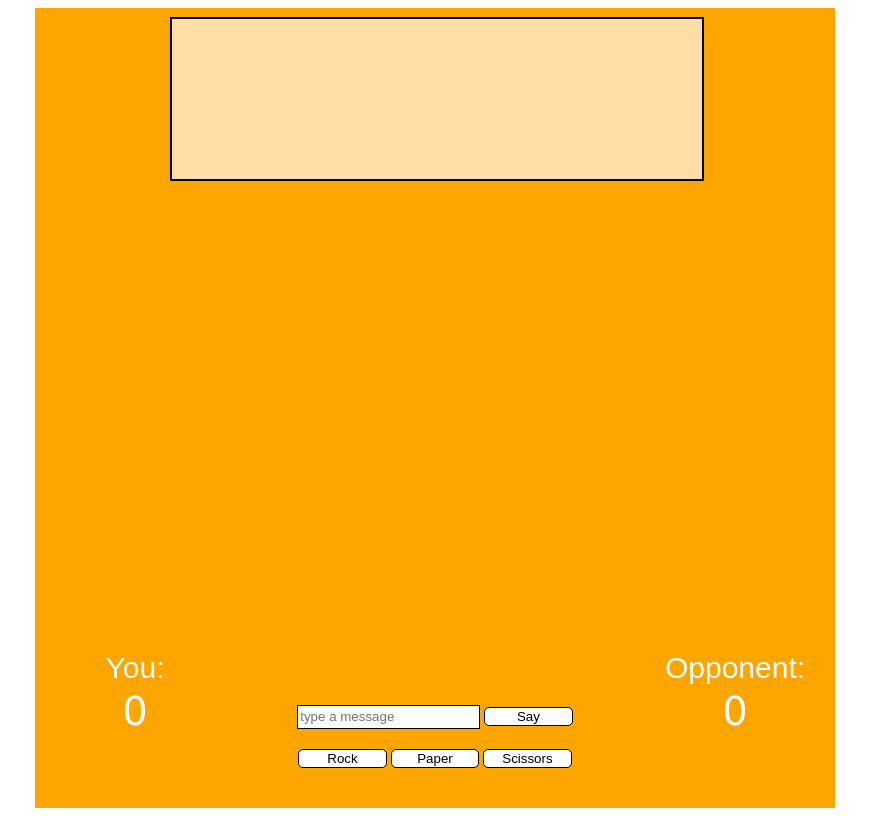
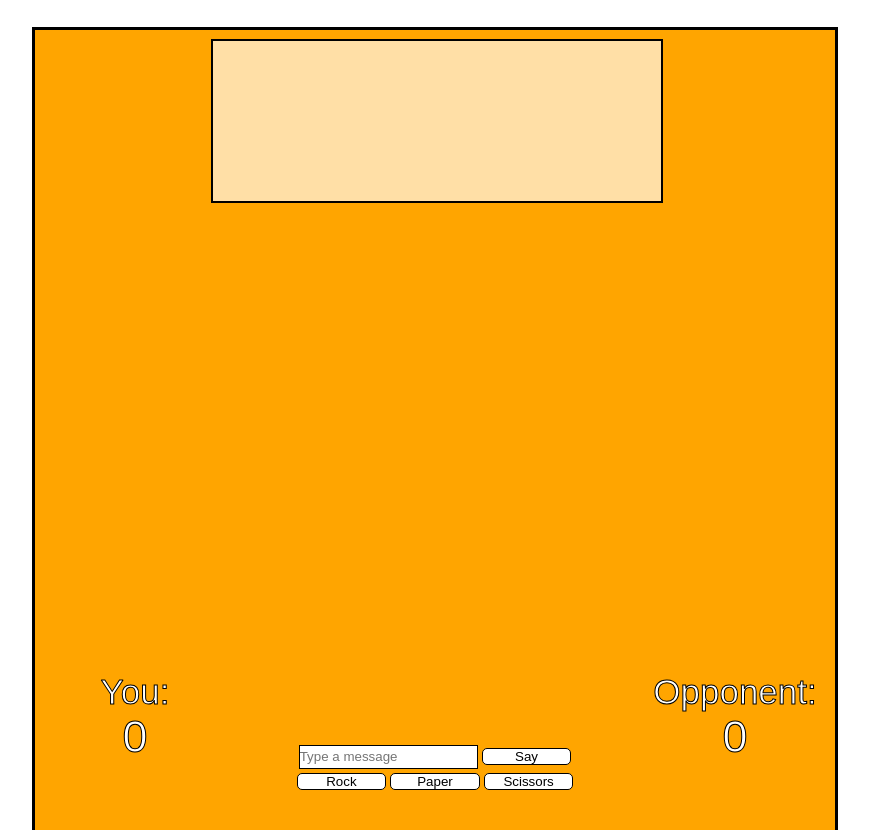
Before and after one commit to LordSir101/Assignment-1, a plain HTML site: page Client/index.html in a window 1280 px wide. Shown: the whole page, without its empty margins (205-1074 px from the left). Drawn offline with nearby package versions, Linux system fonts and the light colour scheme; no server answers.

Commit message:
Add files via upload

```diff
--- a/Client/client.js
+++ b/Client/client.js
@@ -83,15 +83,25 @@ function displayScore(){
   ctx.textAlign = 'left'; //bases the poition of the text from the top left corner
   ctx.textBaseline = 'top';
   ctx.fillStyle = "white";
-  ctx.lineWidth = 3;
+  ctx.lineWidth = 1;
 
-  ctx.font = "30px sans-serif"
+  ctx.strokeStyle = "black";
+  ctx.miterLimit = 2; //defines how far outline extends on sharp corners
+  ctx.lineJoin = 'circle';
+
+  ctx.font = "35px sans-serif"
   ctx.fillText("You:", w/8 - ctx.measureText("You:").width/2, (h - h/6) - 20);
   ctx.fillText("Opponent:", w - ctx.measureText("Opponent:").width/2 - w/8, (h - h/6) - 20);
 
-  ctx.font = "40px Verdana"
+  ctx.strokeText("You:", w/8 - ctx.measureText("You:").width/2, (h - h/6) - 20);
+  ctx.strokeText("Opponent:", w - ctx.measureText("Opponent:").width/2 - w/8, (h - h/6) - 20);
+
+  ctx.font = "45px sans-serif";
   ctx.fillText(playerScore, w/8 - scoreWidth/2, (h - h/6) + 20);
   ctx.fillText(enemyScore, w - scoreWidth2/2 - w/8, (h - h/6) + 20);
+
+  ctx.strokeText(playerScore, w/8 - scoreWidth/2, (h - h/6) + 20);
+  ctx.strokeText(enemyScore, w - scoreWidth2/2 - w/8, (h - h/6) + 20);
 }
 
 document.querySelector('#chat-form').addEventListener('submit', onFormSubmitted);
@@ -112,12 +122,12 @@ sock.on("writeMessage", (text)=>{
 
   const parent = document.querySelector('#events'); //returns first element that matches the argument
   const el = document.createElement('li');
-  //const line = document.createElement('hr');
+  const line = document.createElement('hr');
   el.innerHTML = text;
 
   //adds the new list element to <ul>
-  parent.insertBefore(el, parent.childNodes[0]);
-  //parent.appendChild(line);
+  parent.appendChild(el);
+  parent.appendChild(line);
 })
 
 addButtonListeners();
--- a/Client/index.html
+++ b/Client/index.html
@@ -1,3 +1,7 @@
+<html lang="en">
+  <head>
+    <title>Rock Paper Scissors</title>
+    <link rel="stylesheet" href="styles.css">
     <html lang="en">
     <head>
       <title>Rock Paper Scissors</title>
@@ -8,7 +12,7 @@
 
         <div id="canvasWrap">
           <div id="chatWrap">
-          <div id="container">
+            <div id="container" class=>
               <ul id="events">
               </ul>
             </div>
@@ -19,7 +23,7 @@
 
           <div id="button-wrapper">
             <form id ="chat-form">
-            <input id="chat" placeholder="type a message"/>
+              <input id="chat" placeholder="Type a message"/>
               <button id="say">Say</button>
             </form>
 
--- a/Client/styles.css
+++ b/Client/styles.css
@@ -1,4 +1,14 @@
+#chatWrap::-webkit-scrollbar {
+  display: none;
+}
 
+html *{
+  margin: 0;
+  padding: 0;
+}
+.rps-wrapper{
+  margin-top: 30px;
+}
 #canvasWrap{
   width: 70%;
   margin: auto;
@@ -8,6 +18,7 @@
 
 canvas{
   z-index: -1;
+  outline: black 3px solid;
 }
 
 button{
@@ -38,15 +49,14 @@ button:active {
 
 #chatWrap{
   text-align: center;
-  10%;
   overflow-y: scroll;
   margin-top: 1%;
   position: absolute;
   text-align: center;
   border: 2px solid black;
-  width: 60%;
+  width: 50%;
   height:20%;
-  left: 20%;
+  left: 25%;
   background-color: rgba(255, 255, 255, 0.65);
 }
 
@@ -61,6 +71,9 @@ button:active {
   height: auto;
 }
 
+li{
+  margin-top: 10px;
+}
 #chat-form{
   margin-top: 18%;
 }
@@ -71,7 +84,7 @@ button:active {
 }
 
 #container{
-  overflow: scroll;
+
   display: block;
   position: relative;
 
@@ -79,7 +92,12 @@ button:active {
 
 
 hr{
-  width: 80%;
+  width: 100%;
   align: center;
   color: black;
+  opacity: 50%;
+  border-style: solid;
+  margin-top: 20px;
+
+
 }
```
Lines whose indentation alone changed are shown as unchanged.
